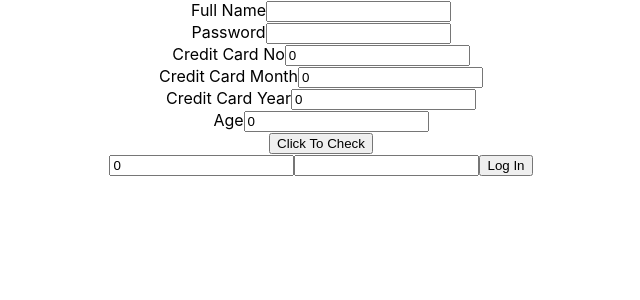
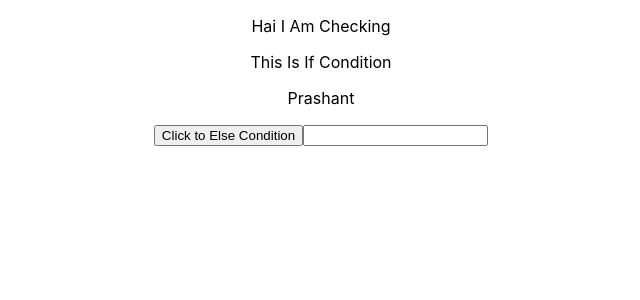
Before and after one commit to sivaraman251600/Test_Case_Study_One, a React (Create React App) app in the folder test-case-study-one/: page / in a window 1280 px wide. Shown: the top 300 px of the page, without its empty margins (319-959 px from the left). Built offline with nearby package versions, Linux system fonts and the light colour scheme.

Commit message:
second commit

```diff
--- a/test-case-study-one/src/App.js
+++ b/test-case-study-one/src/App.js
@@ -1,12 +1,14 @@
 import './App.css';
-import LoginPageValidation from './components/LoginPageValidation';
-import Test from './components/test';
+import ConditionalRendering from './components/conditionalRendering';
+// import LoginPageValidation from './components/LoginPageValidation';
+// import Test from './components/test';
 
 function App() {
   return (
     <div className="App">
-      <Test />
-      <LoginPageValidation />
+      {/* <Test />
+      <LoginPageValidation /> */}
+      <ConditionalRendering />
     </div>
   );
 }
--- /dev/null
+++ b/test-case-study-one/src/components/conditionalRendering.js
@@ -0,0 +1,38 @@
+import React, { Component } from 'react'
+
+class ConditionalRendering extends Component {
+    constructor() {
+      super()
+      this.state = {
+         loggedIn:true,
+         message:"Prashant",
+         input:""
+      }
+      console.log("Constructor Called")
+    }
+  render() {
+
+      if(this.state.loggedIn){
+          return(
+              <div>
+                  {this.state.loggedIn && <p>Hai I Am Checking</p>}
+                  <p>This Is If Condition</p>
+                  <p>{this.state.message}</p>
+                  <button onClick={()=>this.setState({loggedIn:!this.state.loggedIn,message:"Ramesh"})}>Click to Else Condition</button>
+                  <input type={"text"} onChange={(e)=>this.setState({input:e.target.value})}/>
+             </div>
+          )
+      }
+      else{
+          return(
+              <div>
+                  <p>This Is Else Condition</p>
+                  <p>{this.state.message}</p>
+                  <button onClick={()=>this.setState({loggedIn:!this.state.loggedIn,message:"Prasant"})}>Click to Else Condition</button>
+             </div>
+          )
+      }
+  }
+}
+
+export default ConditionalRendering
```
Also changed, not shown: test-case-study-one/src/components/Pages/SerachFlightMainPages.js (added, +11 -0 lines).
